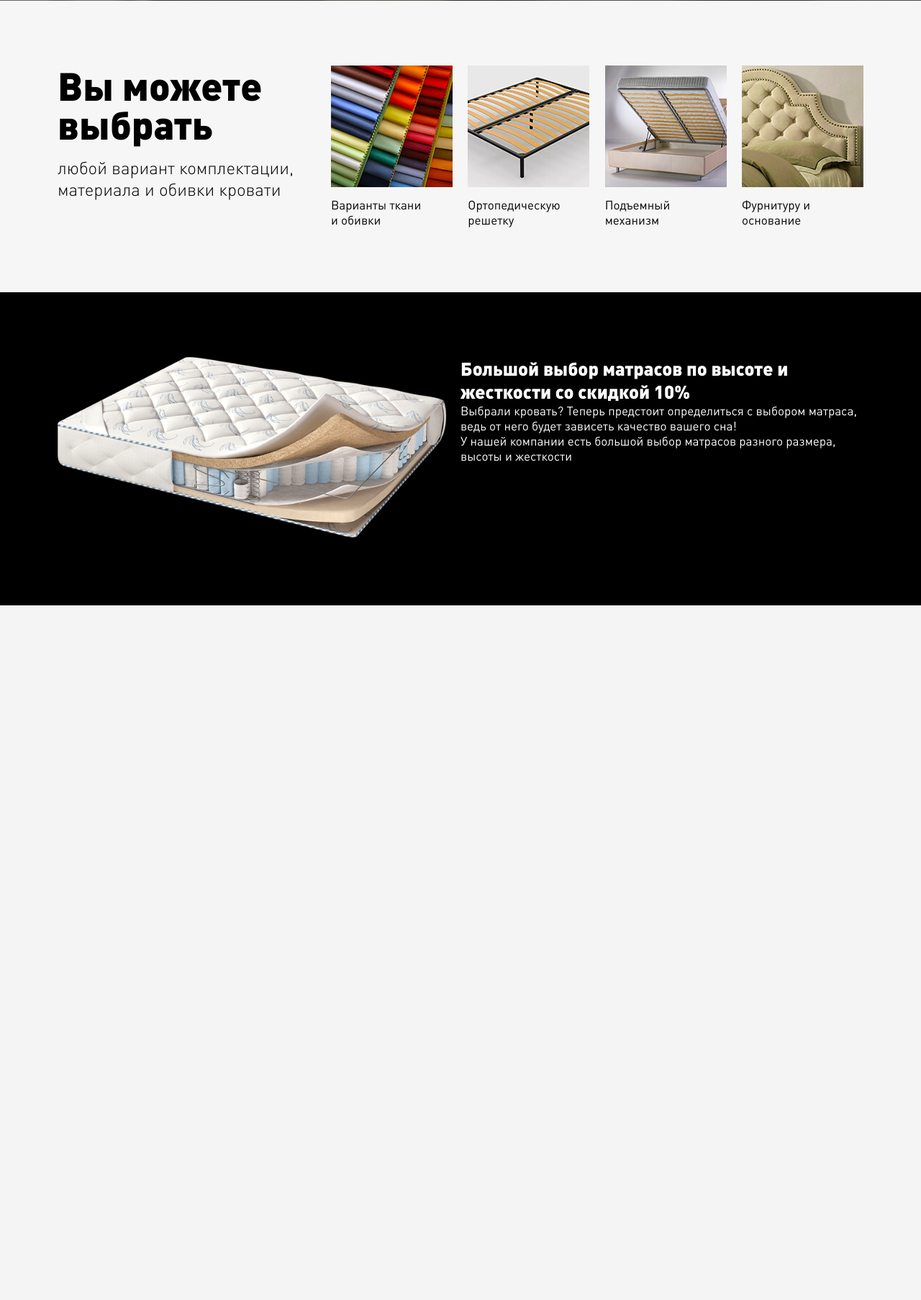
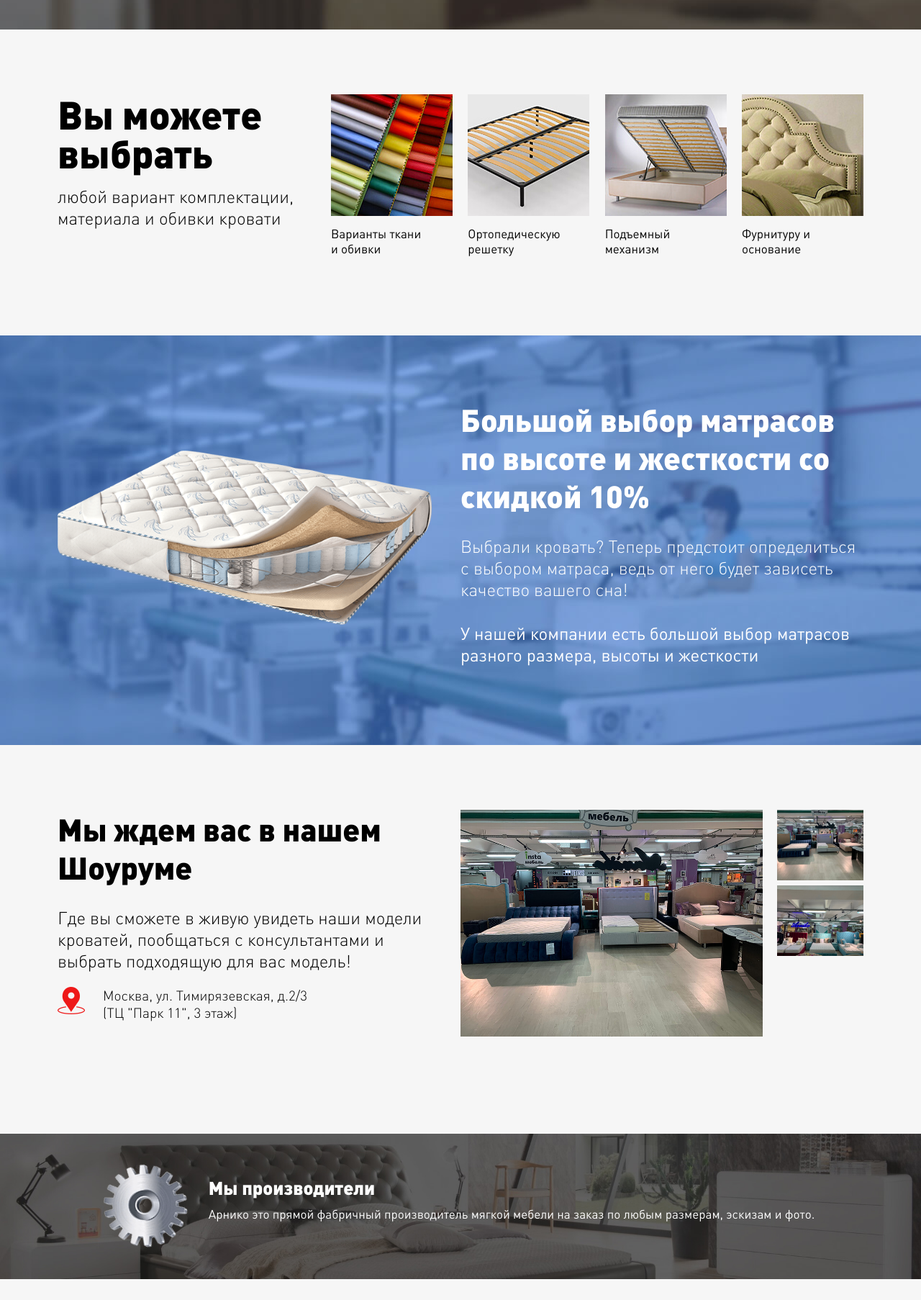
Before and after one commit to curviture/ms2, a PHP site: page / in a window 1280 px wide. Shown: the part 3474-5280 px from the top of the page at 72% size. Before the commit the page ends 4315 px from the top, so only its background shows below. Run offline with PHP 8.4, Linux system fonts and the light colour scheme.

Commit message:
further developing site, mainly focusing on html and css part 3

```diff
--- a/css/main.css
+++ b/css/main.css
@@ -39,6 +39,12 @@ h3,
 h4 {
   font-family: "DIN Pro Black"; }
 
+p {
+  margin-bottom: 2rem; }
+
+.heading {
+  margin-bottom: 2rem; }
+
 .heading--primary {
   font-size: 5.4rem;
   line-height: 1; }
@@ -50,13 +56,19 @@ h4 {
   font-size: 4.3rem; }
 
 .text-light {
-  color: #ffffff; }
+  color: #ffffff !important; }
 
 .text-dark {
-  color: #000000; }
+  color: #000000 !important; }
+
+.text-slim {
+  font-family: "DIN Pro Light"; }
 
 .t-right {
   text-align: right; }
+
+.text-small {
+  font-size: 1.9rem; }
 
 html {
   font-size: 62.5%; }
@@ -96,6 +108,12 @@ body {
 
 .u-jc--space-between {
   justify-content: space-between; }
+
+.u-fl {
+  float: left; }
+
+.u-fr {
+  float: right; }
 
 @keyframes bubble {
   0% {
@@ -361,7 +379,8 @@ body {
 
 .std-blck {
   padding: 9rem 0;
-  color: #000000; }
+  color: #000000;
+  font-size: 2.4rem; }
   .std-blck__inner {
     width: 112rem;
     display: flex;
@@ -377,7 +396,7 @@ body {
     background: #000;
     background-size: 100% auto; }
   .std-blck__left {
-    padding-right: 2rem; }
+    padding-right: 4rem; }
 
 .header {
   font-size: 1.7rem; }
@@ -519,3 +538,67 @@ body {
     font-family: "Din Pro"; }
   .your-choice__image-box {
     margin-bottom: 1rem; }
+
+.matras {
+  background: url("../img/bg-3.jpg"); }
+  .matras .std-blck__inner {
+    align-items: center; }
+  .matras .heading {
+    margin-bottom: 3rem; }
+  .matras__par:not(:last-child) {
+    font-family: "DIN Pro Light";
+    margin-bottom: 3rem; }
+
+.showroom {
+  font-family: "DIN Pro Light"; }
+  .showroom__inner {
+    align-items: center; }
+  .showroom__heading {
+    margin-bottom: 3rem; }
+  .showroom__img-link {
+    display: block; }
+  .showroom__img-link--large {
+    width: 42rem;
+    height: 36rem;
+    flex-shrink: 0; }
+  .showroom__thumbs {
+    margin-left: 2rem; }
+    .showroom__thumbs img {
+      width: 12.9rem;
+      height: 9.8rem; }
+  .showroom__text {
+    margin-bottom: 2rem; }
+  .showroom__address {
+    font-size: 1.9rem; }
+  .showroom__address-icon {
+    float: left;
+    margin-right: 2.5rem; }
+  .showroom__img-content {
+    display: flex;
+    flex-flow: row nowrap; }
+
+.manufacturer {
+  background: #000 url("../img/bg-4.jpg") repeat;
+  background-attachment: fixed;
+  background-size: 100% auto;
+  padding-top: 4rem;
+  padding-bottom: 4rem; }
+  .manufacturer__inner {
+    justify-content: center;
+    align-items: center; }
+  .manufacturer__img-box {
+    margin-right: 3rem;
+    position: relative;
+    animation: rotate 8s infinite linear; }
+  .manufacturer .heading {
+    margin-bottom: 1rem; }
+
+.designer {
+  align-items: center; }
+  .designer .container {
+    align-items: center; }
+  .designer__icon {
+    margin-right: 2rem; }
+
+.contact-us {
+  background: url("../img/bg-7.jpg"); }
--- a/index.html
+++ b/index.html
@@ -355,16 +355,98 @@
                     </div>
                 </div>
                 <div class="std-blck__right matras__text-content">
-                    <h2 class="heading heading--large">Большой выбор матрасов по высоте  и жесткости со скидкой 10%</h2>
+                    <h2 class="heading heading--secondary">Большой выбор матрасов по высоте  и жесткости со скидкой 10%</h2>
                     <div id="matras__image-container-2"></div>
-                    <p>
+                    <p class="matras__par">
                         Выбрали кровать? Теперь предстоит определиться с выбором матраса, ведь от него будет зависеть качество вашего сна!
                     </p>
-                    <p>
+                    <p class="matras__par">
                         У нашей компании есть большой выбор матрасов разного размера, высоты и жесткости
                     </p>
                 </div>
             </div>
         </div>
+        <div class="showroom std-blck">
+            <div class="std-blck__inner">
+                <div id='showroom__heading2' class="hidden--lg">
+
+                </div>
+                <div class="std-blck__left showroom__text-content">
+                    <div>
+                        <h2 class="heading heading--secondary js-move showroom__heading" data-moveto="showroom__heading2" data-screen="1200">Мы ждем вас в нашем Шоуруме</h2>
+                    </div>
+                    <p class="showroom__text">Где вы сможете в живую увидеть наши модели кроватей, пообщаться с консультантами и выбрать подходящую для вас модель!</p>
+                    <div class="showroom__address">
+                        <img class="showroom__address-icon" src="img/map.png" alt="" class="map-icon">
+                        <p class="showroom__text showroom__text--small">Москва, ул. Тимирязевская, д.2/3 <br>
+                            (ТЦ "Парк 11", 3 этаж)</p>
+                    </div>
+                </div>
+                <div class="std-blck__right showroom__img-content col-2 col-md-1">
+                    <a class="showroom__img-link showroom__img-link--large js-showroom-modaal-trigger" href="">
+                        <img src="img/showroom4.jpg" alt="" class="showroom__img showroom__img--large">
+                    </a>
+                    <div class="showroom__thumbs">
+                        <a href="img/showroom4.jpg" data-group="showroom" class="js-showroom-modaal"><img class="showroom__img--thumbs" src="img/showroom4.jpg" alt=""></a>
+                        <a href="img/showroom5.jpg" data-group="showroom" class="js-showroom-modaal"><img class="showroom__img--thumbs js-showroom-modaal" src="img/showroom5.jpg" alt=""></a>
+                    </div>
+                </div>
+            </div>
+        </div>
+        <div class="manufacturer text-light">
+            <div class="container manufacturer__inner">
+                <div class="manufacturer__img-box">
+                    <img src="img/cog.png" alt="">
+                </div>
+                <div class="manufacturer__text">
+                    <h2 class="heading heading--tertiary">Мы производители</h2>
+                    <p>Арнико это прямой фабричный производитель мягкой мебели на заказ по любым размерам, эскизам и фото.</p>
+                </div>
+            </div>
+        </div>
+        <div class="designer std-blck">
+            <div class="container">
+                <div id="designer__header2">
+
+                </div>
+                <div class="std-blck__left">
+                    <img src="img/dizayn.png" alt="bed-design">
+                </div>
+                <div class="std-blck__right">
+                    <h2 class="heading heading--secondary js-move designer__heading"  data-moveto="designer__header2" data-screen="760">Вы дизайнер?</h2>
+                    <p class="">В таком случае, у вас есть возможность стать нашим партнёром и получать 10% (вознаграждение) от стоимости кровати за каждого приведённого клиента</p>
+                    <div class="designer__footer">
+                        <img class="designer__icon u-fl" src="img/small-bed.png" alt="">
+                        <p class="text-small">Мы предоставим вам 3D <br> модели всех наших кроватей
+                        </p>
+                    </div>
+                </div>
+            </div>
+        </div>
+        <div class="std-blck std-blck--fxbg contact-us js-parallax">
+            <div class="container contact-us__inner">
+                <div class="contact-us__text-content">
+                    <h2 class="heading heading--large contact-us__heading">Свяжитесь с нами!</h2>
+                    <p class="contact-us__text">
+                        Наши менеджеры подробно проконсультируют вас по выбору кровати и просчитают любое изделие на заказ в течение 15 минут
+                    </p>
+                </div>
+                <div class="contact-us__form-container">
+                    <form action="" class="contact-us__form">
+                        <h3 class="contact-us__heading--form">Введите свои данные и наш
+                            специалист свяжется с вами</h3>
+                        <input class="contact-us__input contact-us__input--text" type="text" placeholder="Введите свое имя">
+                        <input class="contact-us__input contact-us__input--password" type="text" placeholder="Введите свой телефон">
+                        <div class="blink">
+                            <input type="button" class="button button--attention contact-us__cta" value="Получить консультацию" >
+                        </div>
+                        <label for="check" class="contact-us__label">
+                            <input type="checkbox" name="check" id="check" clas="contact-us__checkbox">
+                            Нажимая на кнопку "Получить консультацию", я даю согласие на обработку персональных данных и соглашаюсь c условиями политики конфиденциальности
+                        </label>
+                    </form>
+                </div>
+            </div>
+        </div>
     </body>
 </html
--- a/scss/base/_typography.scss
+++ b/scss/base/_typography.scss
@@ -5,8 +5,12 @@ h4 {
     font-family: "DIN Pro Black";
 }
 
+p {
+    margin-bottom: 2rem;
+}
+
 .heading {
-
+    margin-bottom: 2rem;
 }
 
 .heading--primary {
@@ -24,13 +28,21 @@ h4 {
 }
 
 .text-light {
-    color: #ffffff;
+    color: #ffffff!important;
 }
 
 .text-dark {
-    color: #000000;
+    color: #000000!important;
+}
+
+.text-slim {
+    font-family: "DIN Pro Light";
 }
 
 .t-right {
     text-align: right;
 }
+
+.text-small {
+    font-size: 1.9rem;
+}
--- a/scss/base/_utilities.scss
+++ b/scss/base/_utilities.scss
@@ -34,3 +34,11 @@
         justify-content: space-between;
     }
 }
+
+.u-fl {
+    float: left;
+}
+
+.u-fr {
+    float: right;
+}
--- a/scss/components/_std-blck.scss
+++ b/scss/components/_std-blck.scss
@@ -1,6 +1,7 @@
 .std-blck {
     padding: 9rem 0;
     color: $text-dark;
+    font-size: 2.4rem;
 
     &__inner {
         width: 112rem;
@@ -26,6 +27,6 @@
     }
 
     &__left {
-        padding-right: 2rem;
+        padding-right: 4rem;
     }
 }
--- a/scss/layout/__matras.scss
+++ b/scss/layout/__matras.scss
@@ -0,0 +1,16 @@
+.matras {
+    background: url("../img/bg-3.jpg");
+
+    .std-blck__inner {
+        align-items: center;
+    }
+
+    .heading {
+        margin-bottom: 3rem;
+    }
+
+    &__par:not(:last-child) {
+        font-family: "DIN Pro Light";
+        margin-bottom: 3rem;
+    }
+}
--- /dev/null
+++ b/scss/layout/_contact-us.scss
@@ -0,0 +1,6 @@
+.contact-us {
+    background: url("../img/bg-7.jpg");
+
+
+
+}
--- /dev/null
+++ b/scss/layout/_designer.scss
@@ -0,0 +1,14 @@
+.designer {
+
+    .container {
+        align-items: center;
+    }
+    align-items: center;
+    &__footer {
+
+    }
+
+    &__icon {
+        margin-right: 2rem;
+    }
+}
--- /dev/null
+++ b/scss/layout/_manufacturer.scss
@@ -0,0 +1,23 @@
+.manufacturer {
+    background: #000 url("../img/bg-4.jpg") repeat;
+    background-attachment: fixed;
+    background-size: 100% auto;
+    // background-position: 50% center;
+    padding-top: 4rem;
+    padding-bottom: 4rem;
+
+    &__inner {
+        justify-content: center;
+        align-items: center;
+    }
+
+    &__img-box {
+        margin-right: 3rem;
+        position: relative;
+        animation: rotate 8s infinite linear;
+    }
+
+    .heading {
+        margin-bottom: 1rem;
+    }
+}
--- /dev/null
+++ b/scss/layout/_showroom.scss
@@ -0,0 +1,48 @@
+.showroom {
+    font-family: "DIN Pro Light";
+
+    &__inner {
+        align-items: center;
+    }
+
+    &__heading {
+        margin-bottom: 3rem;
+    }
+
+    &__img-link {
+        display: block;
+    }
+
+    &__img-link--large {
+
+        width: 42rem;
+        height: 36rem;
+        flex-shrink: 0;
+    }
+
+    &__thumbs {
+        margin-left: 2rem;
+        img {
+            width: 12.9rem;
+            height: 9.8rem;
+        }
+    }
+
+    &__text {
+        margin-bottom: 2rem;
+    }
+
+    &__address {
+        font-size: 1.9rem;
+    }
+
+    &__address-icon {
+        float: left;
+        margin-right: 2.5rem;
+    }
+
+    &__img-content {
+        display: flex;
+        flex-flow: row nowrap;
+    }
+}
--- a/scss/main.scss
+++ b/scss/main.scss
@@ -23,3 +23,7 @@
 @import "layout/looking-for";
 @import "layout/your-choice";
 @import "layout/_matras";
+@import "layout/showroom";
+@import "layout/manufacturer";
+@import "layout/designer";
+@import "layout/contact-us";
```
Also changed, not shown: img/bg-4.jpg (renamed from img/bg_4.jpg), scss/components/__forms.scss (added).
